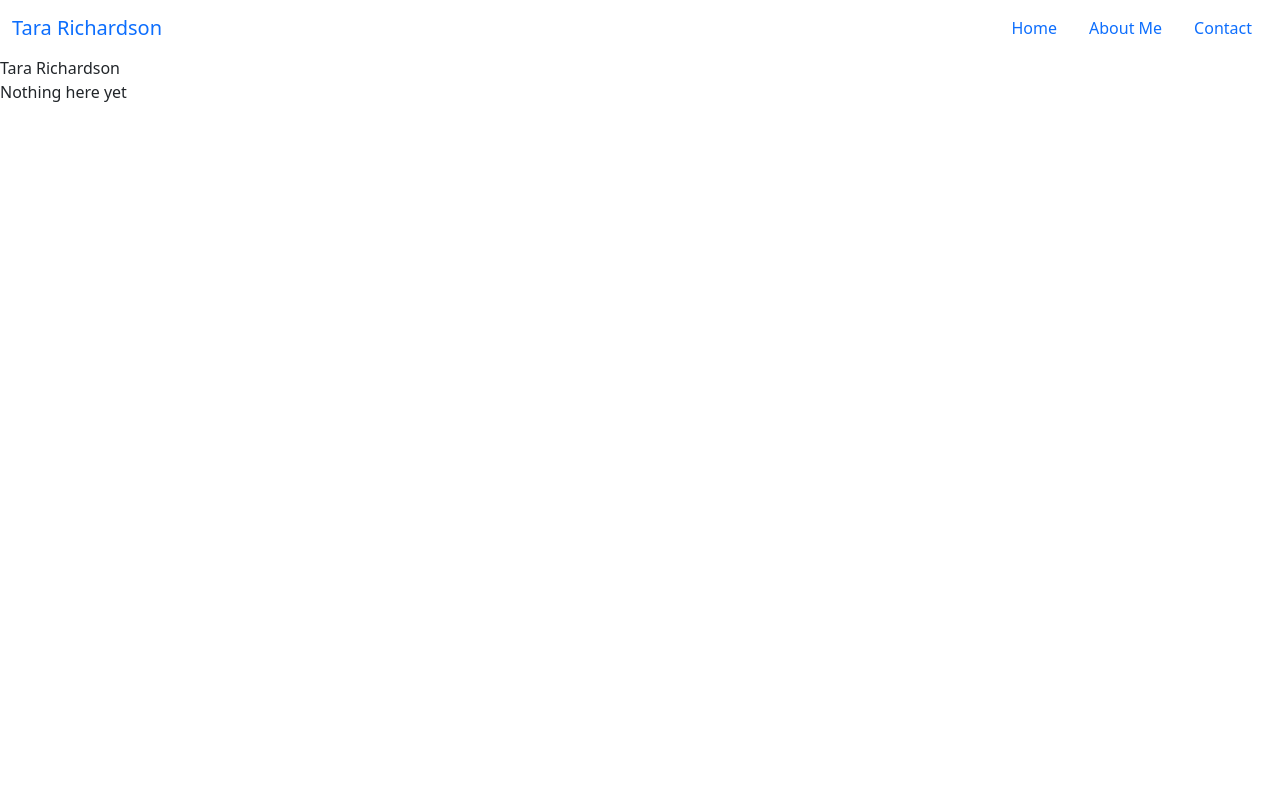
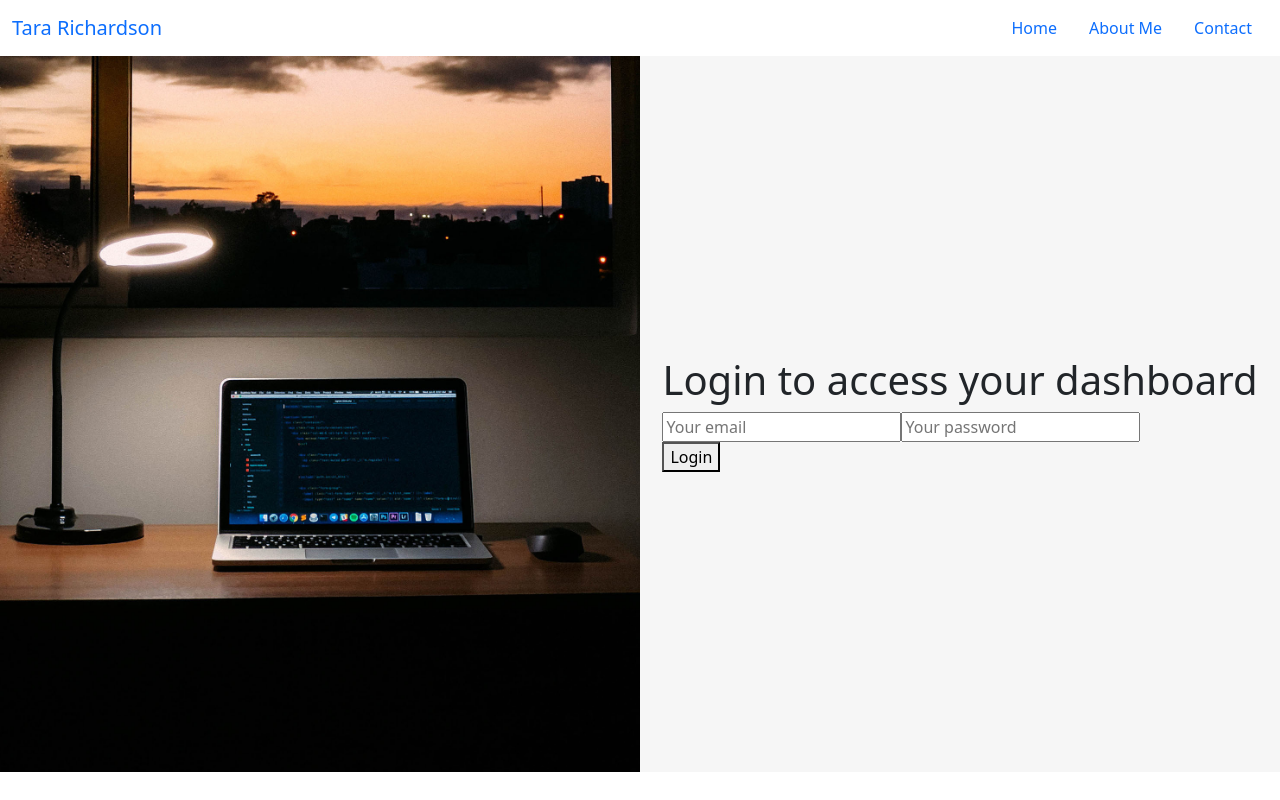
Before and after one commit to effervescent000/portfolio, a React (Create React App) app: page /auth in a window 1280 px wide. Built offline with nearby package versions, Linux system fonts and the light colour scheme; no server answers.

Commit message:
login checking on reload

```diff
--- a/src/App.js
+++ b/src/App.js
@@ -15,6 +15,24 @@ import "./styles/main.scss";
 
 function App() {
     const [loggedInStatus, setLoggedInStatus] = useState("NOT_LOGGED_IN");
+
+    useEffect(() => {
+        checkLoginStatus();
+    }, []);
+
+    const checkLoginStatus = () => {
+        axios
+            .get(`https://api.devcamp.space/logged_in`, { withCredentials: true })
+            .then((response) => {
+                const loggedIn = response.data.logged_in;
+                if (loggedIn && loggedInStatus === "NOT_LOGGED_IN") {
+                    setLoggedInStatus("LOGGED_IN");
+                } else if (!loggedIn && loggedInStatus === "LOGGED_IN") {
+                    setLoggedInStatus("NOT_LOGGED_IN");
+                }
+            })
+            .catch((error) => console.log(error.response));
+    };
 
     const handleLogin = () => {
         setLoggedInStatus("LOGGED_IN");
--- a/src/components/auth/auth-page.js
+++ b/src/components/auth/auth-page.js
@@ -1,10 +1,22 @@
 import React from "react";
+import { useHistory } from "react-router-dom";
+
+import Login from "./login";
+import loginImage from "../../static/assets/images/login.jpg";
 
 const AuthPage = (props) => {
+    const history = useHistory();
+
+    const handleAuth = () => {
+        props.handleLogin();
+        history.push("/");
+    };
     return (
-        <div>
-            {/* nothing here yet */}
-            Nothing here yet
+        <div className="auth-page-wrapper">
+            <div className="left-column" style={{ backgroundImage: `url(${loginImage})` }} />
+            <div className="right-column">
+                <Login handleAuth={handleAuth} />
+            </div>
         </div>
     );
 };
--- /dev/null
+++ b/src/components/auth/login.js
@@ -0,0 +1,64 @@
+import React, { useState } from "react";
+import axios from "axios";
+
+const Login = (props) => {
+    const [email, setEmail] = useState("");
+    const [password, setPassword] = useState("");
+    const [errorText, setErrorText] = useState("");
+
+    const handleChange = (event) => {
+        if (event.target.name === "email") {
+            setEmail(event.target.value);
+        } else if (event.target.name === "password") {
+            setPassword(event.target.value);
+        }
+    };
+
+    const handleSubmit = (event) => {
+        event.preventDefault();
+        axios
+            .post(
+                `https://api.devcamp.space/sessions`,
+                {
+                    client: { email: email, password: password },
+                },
+                { withCredentials: true }
+            )
+            .then((response) => {
+                if (response.data.status === "created") {
+                    props.handleAuth();
+                }
+            })
+            .catch((error) => {
+                setErrorText("An error occurred");
+            });
+    };
+
+    return (
+        <div>
+            <h1>Login to access your dashboard</h1>
+            <div>{errorText}</div>
+            <form onSubmit={handleSubmit}>
+                <input
+                    type="email"
+                    name="email"
+                    placeholder="Your email"
+                    value={email}
+                    onChange={handleChange}
+                />
+                <input
+                    type="password"
+                    name="password"
+                    placeholder="Your password"
+                    value={password}
+                    onChange={handleChange}
+                />
+                <div className="button-wrapper">
+                    <button type="submit">Login</button>
+                </div>
+            </form>
+        </div>
+    );
+};
+
+export default Login;
--- a/src/components/navigation-component.js
+++ b/src/components/navigation-component.js
@@ -42,7 +42,6 @@ const NavigationComponent = (props) => {
                 </Navbar>
             </div>
             <div className="right-side">
-                <span className="name">Tara Richardson</span>
                 {props.loggedInStatus === "LOGGED_IN" ? (
                     <button className="link-button" onClick={handleSignout}>
                         Logout
--- /dev/null
+++ b/src/styles/auth.scss
@@ -0,0 +1,16 @@
+.auth-page-wrapper {
+    display: grid;
+    grid-template-columns: 1fr 1fr;
+    height: calc(100vh - 84px);
+
+    .left-column {
+        background-size: cover;
+    }
+
+    .right-column {
+        display: flex;
+        justify-content: center;
+        align-items: center;
+        background-color: $offwhite;
+    }
+}
--- a/src/styles/main.scss
+++ b/src/styles/main.scss
@@ -1,4 +1,5 @@
 @import "variables";
 @import "mixins";
+@import "auth";
 @import "portfolio";
 @import "portfolio-detail";
--- a/src/styles/portfolio-detail.scss
+++ b/src/styles/portfolio-detail.scss
@@ -6,6 +6,9 @@
         justify-content: center;
         align-items: center;
         box-shadow: 0px 15px 20px rgba(0, 0, 0, 0.3);
+        img {
+            width: 200px;
+        }
     }
     .portfolio-detail-description-wrapper {
         text-align: center;
```
Also changed, not shown: src/static/assets/images/login.jpg (added).
